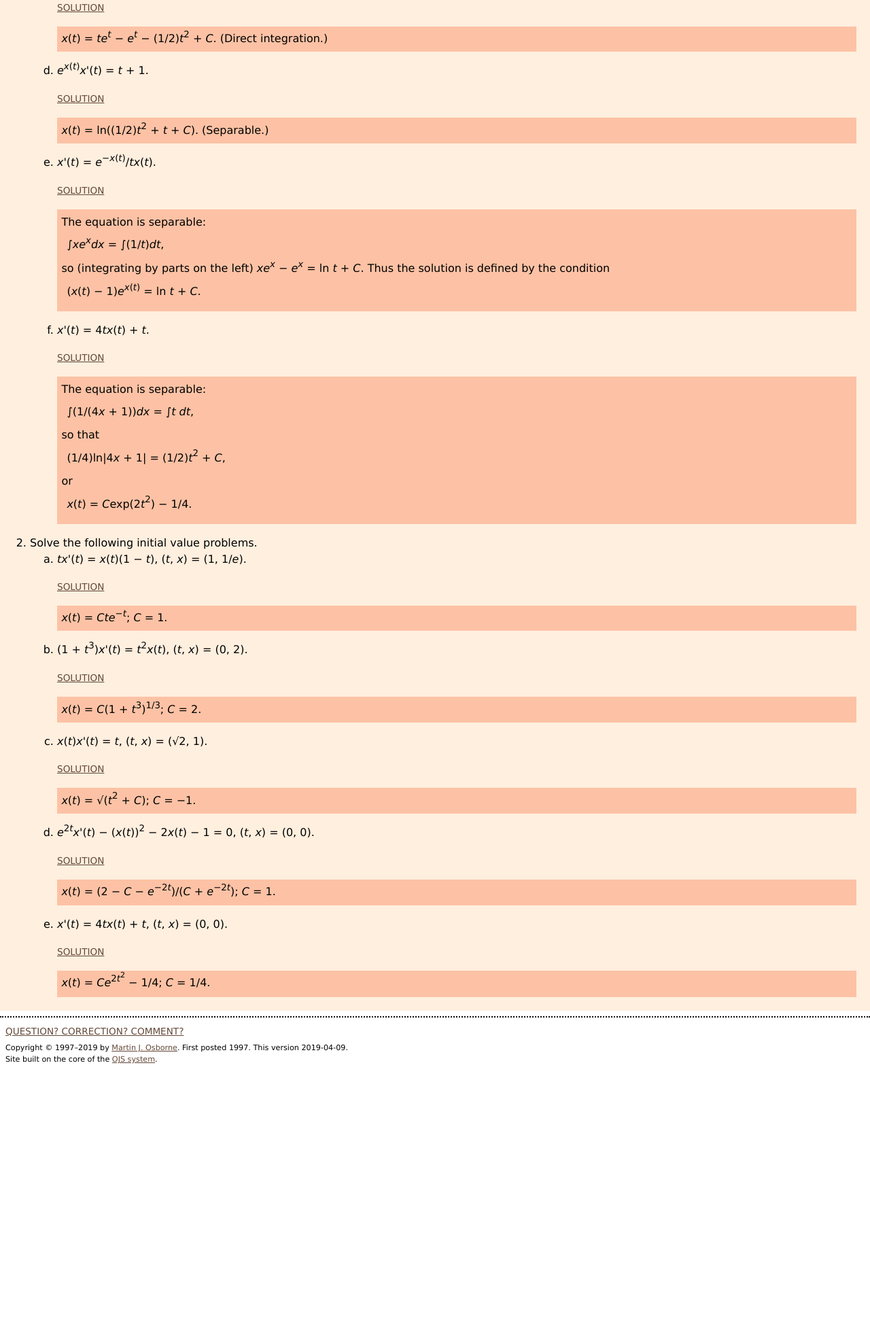
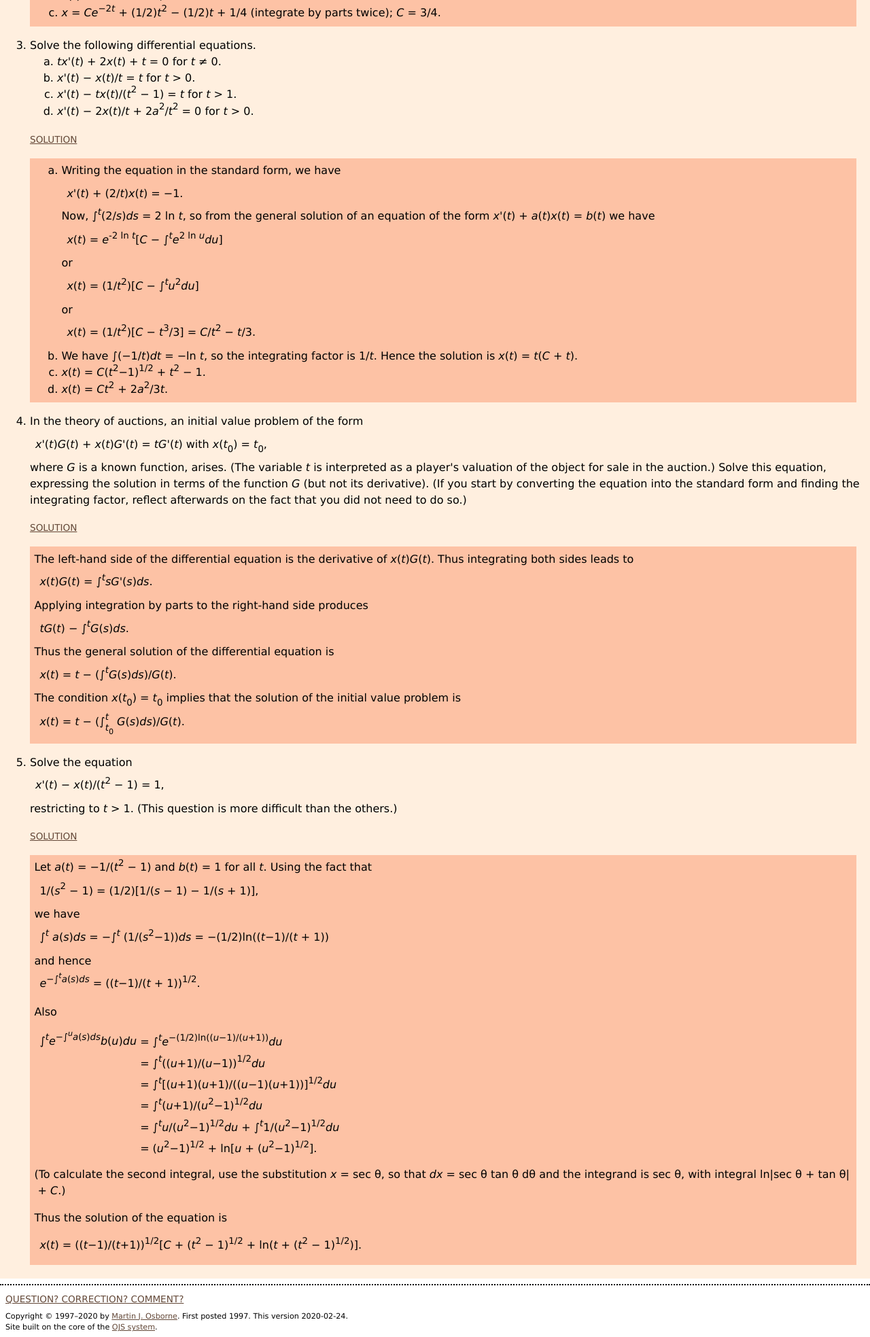
Before and after one commit to Tryingitout30303/trial2, a plain HTML site: page index.html in a window 1280 px wide. Shown: the part 481-2448 px from the top of the page at 68% size. Before the commit the page ends 2054 px from the top, so only its background shows below. Drawn offline with Linux system fonts and the light colour scheme.

Commit message:
Add files via upload

```diff
--- a/index.html
+++ b/index.html
@@ -13,7 +13,7 @@
         </script>
 
 
-    <title>Mathematical methods for economic theory: 8.3 Exercises on separable first-order differential equations</title>
+    <title>Mathematical methods for economic theory: 8.4 Exercises on linear first-order differential equations</title>
     <meta name="viewport" content="width=device-width, initial-scale=1">
             <meta name="description" content="">
         <meta name="keywords" content="">
@@ -202,14 +202,14 @@
                                     <a href="https://mjo.osborne.economics.utoronto.ca/index.php/tutorial/index/1/46"><img alt="Previous section" src="./index_files/backsec.gif" height="20" title="Differential equations"></a>
                                 </span>
 
-                                    <a href="https://mjo.osborne.economics.utoronto.ca/index.php/tutorial/index/1/48"><img alt="Previous page" src="./index_files/back.gif" height="20" title="First-order equations"></a>
+                                    <a href="https://mjo.osborne.economics.utoronto.ca/index.php/tutorial/index/1/49"><img alt="Previous page" src="./index_files/back.gif" height="20" title="Separable equations"></a>
 
                 <span class="tab">
                     <span class="contents"><a href="https://mjo.osborne.economics.utoronto.ca/index.php/tutorial/index/1/toc" class="menuAction">Contents</a></span>
                 </span>
 
                                     <span class="tab">
-                        <span class="text"><a href="https://mjo.osborne.economics.utoronto.ca/index.php/tutorial/index/1/sep/t" class="menuAction">Text</a></span>
+                        <span class="text"><a href="https://mjo.osborne.economics.utoronto.ca/index.php/tutorial/index/1/fle/t" class="menuAction">Text</a></span>
                     </span>
 
                                             <span class="tab">
@@ -222,7 +222,7 @@
                             <span class="tab">
                     <a href="https://mjo.osborne.economics.utoronto.ca/index.php/tutorial/index/1/sch" class="menuAction" title="Search"><img alt="Search" src="./index_files/searchIcon.png"></a>
                 </span>
-                                        <a href="https://mjo.osborne.economics.utoronto.ca/index.php/tutorial/index/1/50"><img alt="Next page" src="./index_files/next.gif" height="20" title="Linear first-order equations"></a>
+                                        <a href="https://mjo.osborne.economics.utoronto.ca/index.php/tutorial/index/1/51"><img alt="Next page" src="./index_files/next.gif" height="20" title="Phase diagrams"></a>
                             <span class="hideable">
                                     <a href="https://mjo.osborne.economics.utoronto.ca/index.php/tutorial/index/1/54"><img alt="Next section" src="./index_files/nextsec.gif" height="20" title="Difference equations"></a>
                                 </span>
@@ -268,91 +268,128 @@ window.onclick = function(event) {
         <div id="exercises">
 
         <header>
-            <h2>8.3 Exercises on separable first-order differential equations</h2>
+            <h2>8.4 Exercises on linear first-order differential equations</h2>
         </header>
 
 	<ol type="1">
-<li>Solve the following differential equations.
-<ol type="a">
-<li>(<i>x</i>(<i>t</i>))<sup>2</sup><i>x</i>'(<i>t</i>)&nbsp;= <i>t</i>&nbsp;+ 1.
+<li>Find the general solution of <i>x</i>'(<i>t</i>)&nbsp;+ (1/2)<i>x</i>(<i>t</i>)&nbsp;= 1/4.  Determine the equilibrium state and examine its stability.
 <p>
 <a class="action" href="javascript:toggleSolution(1)">Solution</a></p><div class="solution" id="1" style="display: block;">
-<i>x</i>(<i>t</i>)&nbsp;= ((3/2)<i>t</i><sup>2</sup>&nbsp;+ 3<i>t</i>&nbsp;+ 3<i>C</i>)<sup>1/3</sup>.  (Separable.)
+<i>x</i>(<i>t</i>)&nbsp;= <i>C</i><i>e</i><sup>−<i>t</i>/2</sup>&nbsp;+ 1/2.  Equilibrium: <i>x</i>*&nbsp;= 1/2; stable.
 </div>
 <p>
-</p></li><li><i>x</i>'(<i>t</i>)&nbsp;= <i>t</i><sup>3</sup>&nbsp;− <i>t</i>.
+</p></li><li>Find the general solutions of the following differential equations, and in each case solve the associated initial value problem for <i>x</i>(0)&nbsp;= 1.
+<ol type="a">
+<li><i>x</i>'(<i>t</i>)&nbsp;− 3<i>x</i>(<i>t</i>)&nbsp;= 5.
+</li><li>3<i>x</i>'(<i>t</i>)&nbsp;+ 2<i>x</i>(<i>t</i>)&nbsp;+ 16&nbsp;= 0.
+</li><li><i>x</i>'(<i>t</i>)&nbsp;+ 2<i>x</i>(<i>t</i>)&nbsp;= <i>t</i><sup>2</sup>.
+</li></ol>
 <p>
 <a class="action" href="javascript:toggleSolution(2)">Solution</a></p><div class="solution" id="2" style="display: block;">
-<i>x</i>(<i>t</i>)&nbsp;= <i>t</i><sup>4</sup>/4&nbsp;− <i>t</i><sup>2</sup>/2&nbsp;+ <i>C</i>.  (Direct integration.)
+<ol type="a">
+<li><i>x</i>(<i>t</i>)&nbsp;= <i>C</i><i>e</i><sup>3<i>t</i></sup>&nbsp;− 5/3; <i>C</i>&nbsp;= 8/3.
+</li><li><i>x</i>(<i>t</i>)&nbsp;= <i>C</i><i>e</i><sup>−2<i>t</i>/3</sup>&nbsp;− 8; <i>C</i>&nbsp;= 9.
+</li><li><i>x</i>&nbsp;= <i>C</i><i>e</i><sup>−2<i>t</i></sup>&nbsp;+ (1/2)<i>t</i><sup>2</sup>&nbsp;− (1/2)<i>t</i>&nbsp;+ 1/4 (integrate by parts twice); <i>C</i>&nbsp;= 3/4.
+</li></ol>
 </div>
 <p>
-</p></li><li><i>x</i>'(<i>t</i>)&nbsp;= <i>t</i><i>e</i><sup><i>t</i></sup>&nbsp;− <i>t</i>.
+</p></li><li>Solve the following differential equations.
+<ol type="a">
+<li><i>t</i><i>x</i>'(<i>t</i>)&nbsp;+ 2<i>x</i>(<i>t</i>)&nbsp;+ <i>t</i>&nbsp;= 0 for <i>t</i>&nbsp;≠ 0.
+</li><li><i>x</i>'(<i>t</i>)&nbsp;− <i>x</i>(<i>t</i>)/<i>t</i>&nbsp;= <i>t</i> for <i>t</i>&nbsp;&gt; 0.
+</li><li><i>x</i>'(<i>t</i>)&nbsp;− <i>t</i><i>x</i>(<i>t</i>)/(<i>t</i><sup>2</sup>&nbsp;− 1)&nbsp;= <i>t</i> for <i>t</i>&nbsp;&gt; 1.
+</li><li><i>x</i>'(<i>t</i>)&nbsp;− 2<i>x</i>(<i>t</i>)/<i>t</i>&nbsp;+ 2<i>a</i><sup>2</sup>/<i>t</i><sup>2</sup>&nbsp;= 0 for <i>t</i>&nbsp;&gt; 0.
+</li></ol>
 <p>
 <a class="action" href="javascript:toggleSolution(3)">Solution</a></p><div class="solution" id="3" style="display: block;">
-<i>x</i>(<i>t</i>)&nbsp;= <i>t</i><i>e</i><sup><i>t</i></sup>&nbsp;− <i>e</i><sup><i>t</i></sup>&nbsp;− (1/2)<i>t</i><sup>2</sup>&nbsp;+ <i>C</i>.  (Direct integration.)
+<ol type="a">
+<li>Writing the equation in the standard form, we have
+<div class="equation"><i>x</i>'(<i>t</i>)&nbsp;+ (2/<i>t</i>)<i>x</i>(<i>t</i>)&nbsp;= −1.</div>
+Now, ∫<sup><i>t</i></sup>(2/<i>s</i>)<i>d</i><i>s</i>&nbsp;= 2&nbsp;ln&nbsp;<i>t</i>, so from the general solution of an equation of the form <i>x</i>'(<i>t</i>)&nbsp;+ <i>a</i>(<i>t</i>)<i>x</i>(<i>t</i>)&nbsp;= <i>b</i>(<i>t</i>) we have
+<div class="equation"><i>x</i>(<i>t</i>)&nbsp;= <i>e</i><sup>-2&nbsp;ln&nbsp;<i>t</i></sup>[<i>C</i>&nbsp;− ∫<sup><i>t</i></sup><i>e</i><sup>2&nbsp;ln&nbsp;<i>u</i></sup><i>d</i><i>u</i>]</div>
+or
+<div class="equation"><i>x</i>(<i>t</i>)&nbsp;= (1/<i>t</i><sup>2</sup>)[<i>C</i>&nbsp;− ∫<sup><i>t</i></sup><i>u</i><sup>2</sup><i>d</i><i>u</i>]</div>
+or
+<div class="equation"><i>x</i>(<i>t</i>)&nbsp;= (1/<i>t</i><sup>2</sup>)[<i>C</i>&nbsp;− <i>t</i><sup>3</sup>/3]&nbsp;= <i>C</i>/<i>t</i><sup>2</sup>&nbsp;− <i>t</i>/3.</div>
+</li><li>We have ∫(−1/<i>t</i>)<i>d</i><i>t</i>&nbsp;= −ln&nbsp;<i>t</i>, so the integrating factor is 1/<i>t</i>.  Hence the solution is <i>x</i>(<i>t</i>)&nbsp;= <i>t</i>(<i>C</i>&nbsp;+ <i>t</i>).
+</li><li><i>x</i>(<i>t</i>)&nbsp;= <i>C</i>(<i>t</i><sup>2</sup>−1)<sup>1/2</sup>&nbsp;+ <i>t</i><sup>2</sup>&nbsp;− 1.
+</li><li><i>x</i>(<i>t</i>)&nbsp;= <i>C</i><i>t</i><sup>2</sup>&nbsp;+ 2<i>a</i><sup>2</sup>/3<i>t</i>.
+</li></ol>
 </div>
 <p>
-</p></li><li><i>e</i><sup><i>x</i>(<i>t</i>)</sup><i>x</i>'(<i>t</i>)&nbsp;= <i>t</i>&nbsp;+ 1.
+</p></li><li>In the theory of auctions, an initial value problem of the form
+<div class="equation"><i>x</i>'(<i>t</i>)<i>G</i>(<i>t</i>)&nbsp;+ <i>x</i>(<i>t</i>)<i>G</i>'(<i>t</i>)&nbsp;= <i>t</i><i>G</i>'(<i>t</i>) with <i>x</i>(<i>t</i><sub>0</sub>)&nbsp;= <i>t</i><sub>0</sub>,</div>
+where <i>G</i> is a known function, arises.  (The variable <i>t</i> is interpreted as a player's valuation of the object for sale in the auction.)  Solve this equation, expressing the solution in terms of the function <i>G</i> (but not its derivative).  (If you start by converting the equation into the standard form and finding the integrating factor, reflect afterwards on the fact that you did
+not need to do so.)
 <p>
 <a class="action" href="javascript:toggleSolution(4)">Solution</a></p><div class="solution" id="4" style="display: block;">
-<i>x</i>(<i>t</i>)&nbsp;= ln((1/2)<i>t</i><sup>2</sup>&nbsp;+ <i>t</i>&nbsp;+ <i>C</i>).  (Separable.)
+The left-hand side of the differential equation is the derivative of <i>x</i>(<i>t</i>)<i>G</i>(<i>t</i>).  Thus integrating both sides leads to
+<div class="equation"><i>x</i>(<i>t</i>)<i>G</i>(<i>t</i>)&nbsp;= ∫<sup><i>t</i></sup><i>s</i><i>G</i>'(<i>s</i>)<i>d</i><i>s</i>.</div>
+Applying integration by parts to the right-hand side produces
+<div class="equation"><i>t</i><i>G</i>(<i>t</i>)&nbsp;− ∫<sup><i>t</i></sup><i>G</i>(<i>s</i>)<i>d</i><i>s</i>.</div>
+Thus the general solution of the differential equation is
+<div class="equation"><i>x</i>(<i>t</i>)&nbsp;= <i>t</i>&nbsp;− (∫<sup><i>t</i></sup><i>G</i>(<i>s</i>)<i>d</i><i>s</i>)/<i>G</i>(<i>t</i>).</div>
+The condition <i>x</i>(<i>t</i><sub>0</sub>)&nbsp;= <i>t</i><sub>0</sub> implies that the solution of the initial value problem is
+<div class="equation"><i>x</i>(<i>t</i>)&nbsp;= <i>t</i>&nbsp;− (∫<span class="supsub"><i>t</i><br><i>t</i><sub>0</sub></span> <i>G</i>(<i>s</i>)<i>d</i><i>s</i>)/<i>G</i>(<i>t</i>).</div>
 </div>
 <p>
-</p></li><li><i>x</i>'(<i>t</i>)&nbsp;= <i>e</i><sup>−<i>x</i>(<i>t</i>)</sup>/<i>t</i><i>x</i>(<i>t</i>).
+</p></li><li>Solve the equation
+<div class="equation"><i>x</i>'(<i>t</i>)&nbsp;− <i>x</i>(<i>t</i>)/(<i>t</i><sup>2</sup>&nbsp;− 1) = 1,</div>
+restricting to <i>t</i>&nbsp;&gt; 1.  (This question is more difficult than the others.)
 <p>
 <a class="action" href="javascript:toggleSolution(5)">Solution</a></p><div class="solution" id="5" style="display: block;">
-The equation is separable:
-<div class="equation">∫<i>x</i><i>e</i><sup><i>x</i></sup><i>d</i><i>x</i>&nbsp;= ∫(1/<i>t</i>)<i>d</i><i>t</i>,</div>
-so (integrating by parts on the left) <i>x</i><i>e</i><sup><i>x</i></sup>&nbsp;− <i>e</i><sup><i>x</i></sup>&nbsp;= ln&nbsp;<i>t</i>&nbsp;+ <i>C</i>.  Thus the solution is defined by the condition
-<div class="equation">(<i>x</i>(<i>t</i>)&nbsp;− 1)<i>e</i><sup><i>x</i>(<i>t</i>)</sup>&nbsp;= ln&nbsp;<i>t</i>&nbsp;+ <i>C</i>.</div>
+Let <i>a</i>(<i>t</i>)&nbsp;= −1/(<i>t</i><sup>2</sup>&nbsp;− 1) and <i>b</i>(<i>t</i>)&nbsp;= 1 for all <i>t</i>.  Using the fact that
+<div class="equation">1/(<i>s</i><sup>2</sup>&nbsp;− 1)&nbsp;= (1/2)[1/(<i>s</i>&nbsp;− 1)&nbsp;− 1/(<i>s</i>&nbsp;+ 1)],</div>
+we have
+<div class="equation">∫<sup><i>t</i></sup> <i>a</i>(<i>s</i>)<i>d</i><i>s</i>&nbsp;= −∫<sup><i>t</i></sup> (1/(<i>s</i><sup>2</sup>−1))<i>d</i><i>s</i>&nbsp;= −(1/2)ln((<i>t</i>−1)/(<i>t</i>&nbsp;+ 1))</div>
+and hence
+<div class="equation"><i>e</i><sup>−∫</sup><sup><sup><i>t</i></sup></sup><sup><i>a</i>(<i>s</i>)<i>d</i><i>s</i></sup>&nbsp;= ((<i>t</i>−1)/(<i>t</i>&nbsp;+ 1))<sup>1/2</sup>.</div>
+<p>
+Also
+</p><div class="equation">
+  <table class="mathAlign">
+    <tbody><tr>
+      <td class="alignRight">∫<sup><i>t</i></sup><i>e</i><sup>−∫</sup><sup><sup><i>u</i></sup></sup><sup><i>a</i>(<i>s</i>)<i>d</i><i>s</i></sup><i>b</i>(<i>u</i>)<i>d</i><i>u</i>&nbsp;</td>
+      <td class="mathAlign2">=
+∫<sup><i>t</i></sup><i>e</i><sup>−(1/2)</sup><sup>ln</sup><sup>((<i>u</i>−1)/(<i>u</i>+1))</sup><i>d</i><i>u</i></td>
+</tr>
+ <tr>
+  <td class="alignRight">
+&nbsp;</td>
+      <td class="mathAlign2">= ∫<sup><i>t</i></sup>((<i>u</i>+1)/(<i>u</i>−1))<sup>1/2</sup><i>d</i><i>u</i></td>
+</tr>
+ <tr>
+  <td class="alignRight">
+&nbsp;</td>
+      <td class="mathAlign2">= ∫<sup><i>t</i></sup>[(<i>u</i>+1)(<i>u</i>+1)/((<i>u</i>−1)(<i>u</i>+1))]<sup>1/2</sup><i>d</i><i>u</i></td>
+</tr>
+ <tr>
+  <td class="alignRight">
+&nbsp;</td>
+      <td class="mathAlign2">= ∫<sup><i>t</i></sup>(<i>u</i>+1)/(<i>u</i><sup>2</sup>−1)<sup>1/2</sup><i>d</i><i>u</i></td>
+</tr>
+ <tr>
+  <td class="alignRight">
+&nbsp;</td>
+      <td class="mathAlign2">= ∫<sup><i>t</i></sup><i>u</i>/(<i>u</i><sup>2</sup>−1)<sup>1/2</sup><i>d</i><i>u</i>&nbsp;+ ∫<sup><i>t</i></sup>1/(<i>u</i><sup>2</sup>−1)<sup>1/2</sup><i>d</i><i>u</i></td>
+</tr>
+ <tr>
+  <td class="alignRight">
+&nbsp;</td>
+      <td class="mathAlign2">= (<i>u</i><sup>2</sup>−1)<sup>1/2</sup>&nbsp;+ ln[<i>u</i>&nbsp;+ (<i>u</i><sup>2</sup>−1)<sup>1/2</sup>].</td>
+</tr>
+</tbody></table></div>
+(To calculate the second integral, use the substitution <i>x</i>&nbsp;= sec&nbsp;θ, so that <i>d</i><i>x</i>&nbsp;= sec&nbsp;θ&nbsp;tan&nbsp;θ&nbsp;dθ and the integrand is sec&nbsp;θ, with integral ln|sec&nbsp;θ&nbsp;+ tan&nbsp;θ|&nbsp;+ <i>C</i>.)
+<p>
+Thus the solution of the equation is
+</p><div class="equation"><i>x</i>(<i>t</i>)&nbsp;= ((<i>t</i>−1)/(<i>t</i>+1))<sup>1/2</sup>[<i>C</i>&nbsp;+ (<i>t</i><sup>2</sup>&nbsp;− 1)<sup>1/2</sup>&nbsp;+ ln(<i>t</i>&nbsp;+ (<i>t</i><sup>2</sup>&nbsp;− 1)<sup>1/2</sup>)].</div>
 </div>
 <p>
-</p></li><li><i>x</i>'(<i>t</i>)&nbsp;= 4<i>t</i><i>x</i>(<i>t</i>)&nbsp;+ <i>t</i>.
-<p>
-<a class="action" href="javascript:toggleSolution(6)">Solution</a></p><div class="solution" id="6" style="display: block;">
-The equation is separable:
-<div class="equation">∫(1/(4<i>x</i>&nbsp;+ 1))<i>d</i><i>x</i>&nbsp;= ∫<i>t</i>&nbsp;<i>d</i><i>t</i>,</div>
-so that
-<div class="equation">(1/4)ln|4<i>x</i>&nbsp;+ 1|&nbsp;= (1/2)<i>t</i><sup>2</sup>&nbsp;+ <i>C</i>,</div>
-or
-<div class="equation"><i>x</i>(<i>t</i>)&nbsp;= <i>C</i>exp(2<i>t</i><sup>2</sup>)&nbsp;− 1/4.</div>
-</div>
-</li></ol>
-<p>
-</p></li><li>Solve the following initial value problems.
-<ol type="a">
-<li><i>t</i><i>x</i>'(<i>t</i>)&nbsp;= <i>x</i>(<i>t</i>)(1&nbsp;− <i>t</i>), (<i>t</i>, <i>x</i>)&nbsp;= (1, 1/<i>e</i>).
-<p>
-<a class="action" href="javascript:toggleSolution(7)">Solution</a></p><div class="solution" id="7" style="display: block;">
-<i>x</i>(<i>t</i>)&nbsp;= <i>C</i><i>t</i><i>e</i><sup>−<i>t</i></sup>; <i>C</i>&nbsp;= 1.
-</div>
-<p>
-</p></li><li>(1&nbsp;+ <i>t</i><sup>3</sup>)<i>x</i>'(<i>t</i>)&nbsp;= <i>t</i><sup>2</sup><i>x</i>(<i>t</i>), (<i>t</i>, <i>x</i>)&nbsp;= (0, 2).
-<p>
-<a class="action" href="javascript:toggleSolution(8)">Solution</a></p><div class="solution" id="8" style="display: block;">
-<i>x</i>(<i>t</i>)&nbsp;= <i>C</i>(1&nbsp;+ <i>t</i><sup>3</sup>)<sup>1/3</sup>; <i>C</i>&nbsp;= 2.
-</div>
-<p>
-</p></li><li><i>x</i>(<i>t</i>)<i>x</i>'(<i>t</i>)&nbsp;= <i>t</i>, (<i>t</i>, <i>x</i>)&nbsp;= (√2, 1).
-<p>
-<a class="action" href="javascript:toggleSolution(9)">Solution</a></p><div class="solution" id="9" style="display: block;">
-<i>x</i>(<i>t</i>)&nbsp;= √(<i>t</i><sup>2</sup>&nbsp;+ <i>C</i>); <i>C</i>&nbsp;= −1.
-</div>
-<p>
-</p></li><li><i>e</i><sup>2<i>t</i></sup><i>x</i>'(<i>t</i>)&nbsp;− (<i>x</i>(<i>t</i>))<sup>2</sup>&nbsp;− 2<i>x</i>(<i>t</i>)&nbsp;− 1&nbsp;= 0, (<i>t</i>, <i>x</i>)&nbsp;= (0, 0).
-<p>
-<a class="action" href="javascript:toggleSolution(10)">Solution</a></p><div class="solution" id="10" style="display: block;">
-<i>x</i>(<i>t</i>)&nbsp;= (2&nbsp;− <i>C</i>&nbsp;− <i>e</i><sup>−2<i>t</i></sup>)/(<i>C</i>&nbsp;+ <i>e</i><sup>−2<i>t</i></sup>); <i>C</i>&nbsp;= 1.
-</div>
-<p>
-</p></li><li><i>x</i>'(<i>t</i>)&nbsp;= 4<i>t</i><i>x</i>(<i>t</i>)&nbsp;+ <i>t</i>, (<i>t</i>, <i>x</i>)&nbsp;= (0, 0).
-<p>
-<a class="action" href="javascript:toggleSolution(11)">Solution</a></p><div class="solution" id="11" style="display: block;">
-<i>x</i>(<i>t</i>)&nbsp;= <i>C</i><i>e</i><sup>2<i>t</i><sup>2</sup></sup>&nbsp;− 1/4; <i>C</i>&nbsp;= 1/4.
-</div>
-</li></ol>
-</li></ol>
 
+
+
+
+</p></li></ol>
 
 
 
@@ -368,7 +405,7 @@ or
             <p>
             </p><form method="post" name="tutorialComment" id="tutorialComment" onsubmit="return validateForm();" action="https://mjo.osborne.economics.utoronto.ca/index.php/tutorial/saveTutorialComment">
                         <input type="hidden" name="commentId" value="0">
-            <input type="hidden" name="pageId" value="75">
+            <input type="hidden" name="pageId" value="77">
 
 
 
@@ -408,8 +445,8 @@ or
         </div>
 
             <div id="footerNotes">
-    	  Copyright © 1997–2019 by <a href="https://www.economics.utoronto.ca/osborne/">Martin J. Osborne</a>.
-              First posted 1997.  This version 2019-04-09.
+    	  Copyright © 1997–2020 by <a href="https://www.economics.utoronto.ca/osborne/">Martin J. Osborne</a>.
+              First posted 1997.  This version 2020-02-24.
     <br>
         Site built on the core of the <a href="http://pkp.sfu.ca/?q=ojs">OJS system</a>.
     </div><!-- footerNotes -->
```
